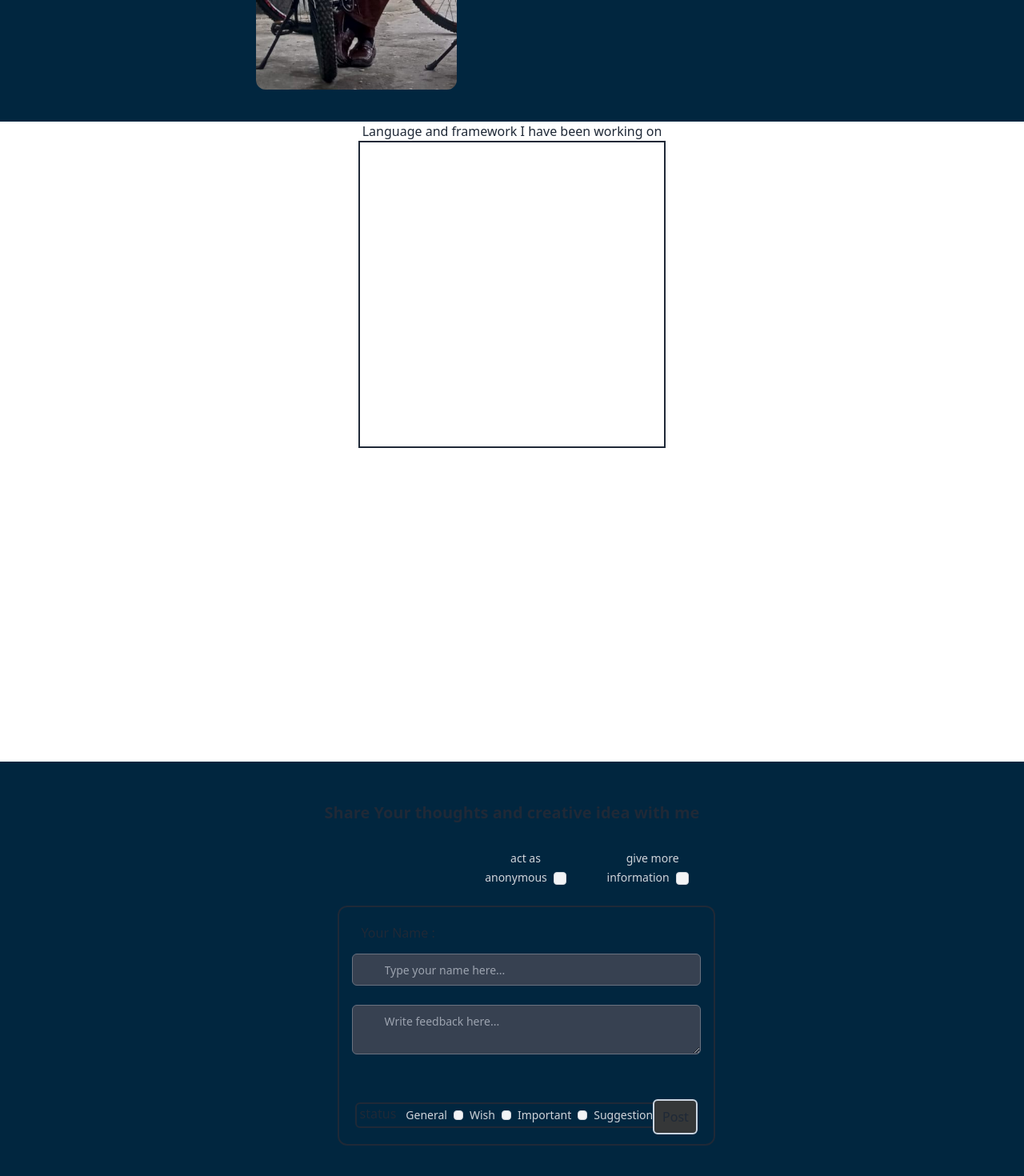
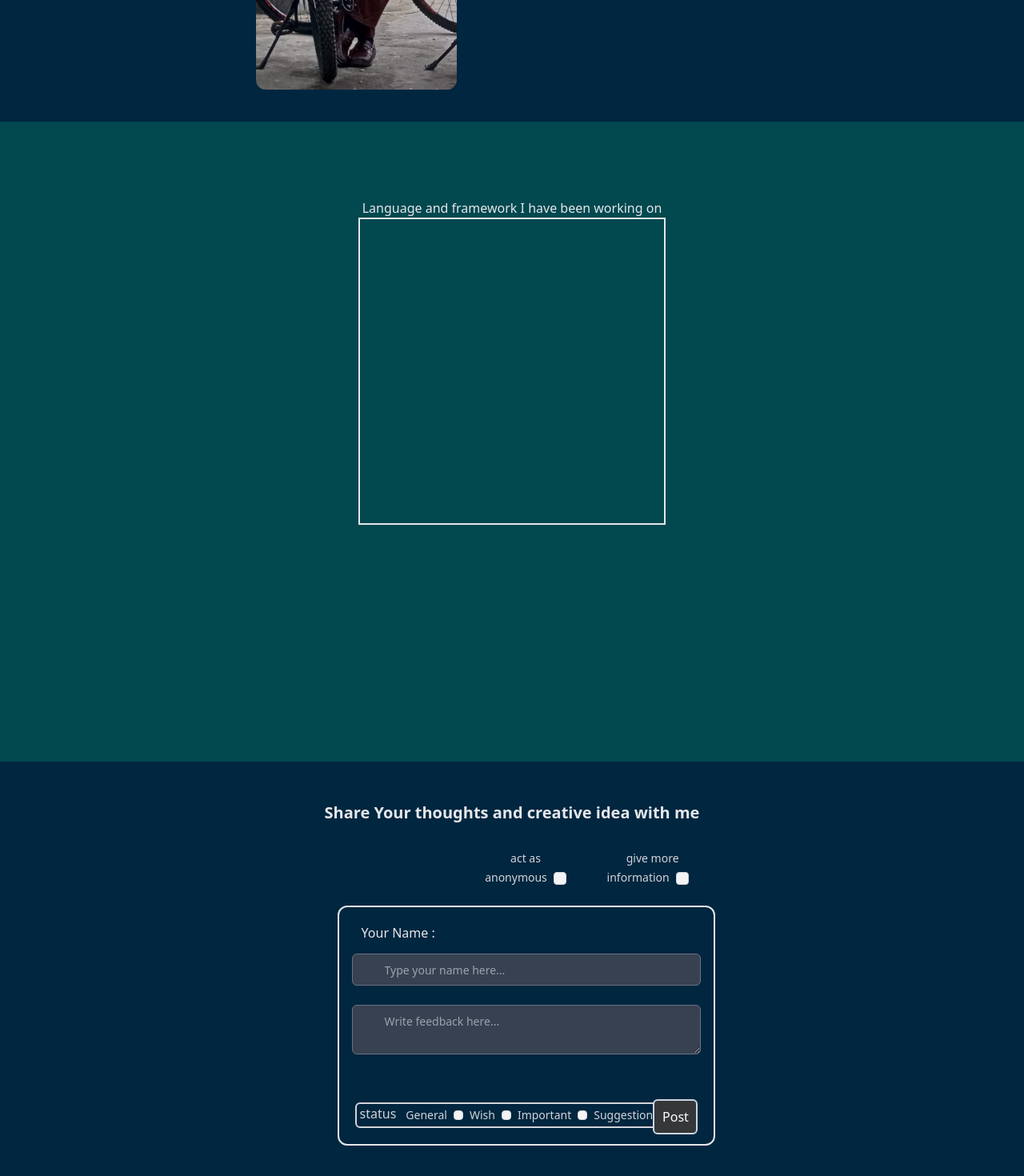
Before and after one commit to MohammadSheakh/mohammad-portfolio, a React (Create React App) app: page / in a window 1280 px wide. Shown: the part 1218-2688 px from the top of the page at 80% size. Built offline with nearby package versions, Linux system fonts and the light colour scheme.

Commit message:
design is improved slightly

```diff
--- a/src/components/common/footer.js
+++ b/src/components/common/footer.js
@@ -3,7 +3,7 @@ import FooterList from "./FooterList";
 
 export default function Footer() {
     return (
-        <div class="h-[300px] w-full bg-footerColor flex gap-x-10 justify-center pt-20">
+        <div class="h-[300px] w-full bg-footerColor text-gray-200 dark:text-gray-300  flex flex-wrap gap-x-10 justify-center pt-20">
             <div>
                 <ul>
                     <FooterList listTitle="Mohammad Sheakh Profile" />
--- a/src/components/home/Feedback.js
+++ b/src/components/home/Feedback.js
@@ -9,7 +9,7 @@ export default function Feedback() {
     return (
         <div class="min-h-screen max-h-auto flex w-full bg-PrimaryColorDark">
             <div class="h-auto w-auto mx-auto mt-[30px] mb-16">
-                <h1 class="text-center p-5 font-bold text-xl">
+                <h1 class="text-gray-200 dark:text-gray-300 text-center p-5 font-bold text-xl">
                     Share Your thoughts and creative idea with me
                 </h1>
 
@@ -47,7 +47,7 @@ export default function Feedback() {
                                 id="default-checkbox2"
                                 type="checkbox"
                                 value=""
-                                class="  w-4 h-4 text-blue-600 bg-gray-100 rounded border-gray-300 focus:ring-blue-500 dark:focus:ring-blue-600 dark:ring-offset-gray-800 focus:ring-2 dark:bg-gray-700 dark:border-gray-600"
+                                class="  w-4 h-4 text-blue-600 bg-gray-100 rounded border-gray-300  focus:ring-blue-500 dark:focus:ring-blue-600 dark:ring-offset-gray-800 focus:ring-2 dark:bg-gray-700 dark:border-gray-600"
                                 onChange={() => {
                                     setShowMoreForm(!showMoreForm);
                                     if (showMoreForm && showInputBox) {
@@ -59,11 +59,11 @@ export default function Feedback() {
                             />
                         </div>
                     </div>
-                    <div class="flex flex-col gap-y-6 border-2  rounded-xl p-4  ml-9 min-w-[200px] max-w-[500px]">
+                    <div class="flex flex-col gap-y-6 border-2  rounded-xl p-4  ml-9 min-w-[200px] max-w-[500px] border-gray-200">
                         {!showInputBox ? (
                             <>
                                 <div class="flex flex-wrap">
-                                    <h1 class="h-[30px] w-[180px]  mb-2 mt-1 w-auto px-3">
+                                    <h1 class="h-[30px] w-[180px]  mb-2 mt-1 w-auto px-3 text-gray-200 dark:text-gray-400 ">
                                         Your Name :{" "}
                                     </h1>
                                     <input
@@ -173,7 +173,7 @@ export default function Feedback() {
                                         <div>
                                             <button
                                                 htmlFor="my-modal-3"
-                                                className="border-2 ml-[-60px] bg-cardBorder text-center p-2 rounded-md w-14  absolute  bg-PrimaryColorDark hover:bg-PrimaryColorLight hover:text-orange border-homeColor hover:border-PureWhite "
+                                                className="text-white dark:text-white border-2 ml-[-60px] bg-cardBorder text-center p-2 rounded-md w-14  absolute  bg-PrimaryColorDark hover:bg-PrimaryColorLight hover:text-orange border-homeColor hover:border-PureWhite "
                                                 // mt-[-35px]
                                             >
                                                 Post
@@ -201,7 +201,7 @@ export default function Feedback() {
                                         <div>
                                             <button
                                                 htmlFor="my-modal-3"
-                                                className="border-2 ml-[-60px] bg-cardBorder text-center p-2 rounded-md w-14  absolute  bg-PrimaryColorDark hover:bg-PrimaryColorLight hover:text-orange border-homeColor hover:border-PureWhite "
+                                                className="text-white dark:text-white border-2 ml-[-60px] bg-cardBorder text-center p-2 rounded-md w-14  absolute  bg-PrimaryColorDark hover:bg-PrimaryColorLight hover:text-orange border-homeColor hover:border-PureWhite "
                                                 // mt-[-35px]
                                             >
                                                 Post
--- a/src/components/home/FeedbackStatus.js
+++ b/src/components/home/FeedbackStatus.js
@@ -3,8 +3,8 @@ import React from "react";
 export default function FeedbackStatus() {
     return (
         <div class=" p-1 ">
-            <div class="flex border-2 rounded-md pr-2">
-                <h1 class="mx-1">status </h1>
+            <div class="flex border-2 rounded-md pr-2 border-gray-300">
+                <h1 class="mx-1 text-gray-300 dark:text-gray-300 ">status </h1>
                 <label
                     for="default-checkbox3"
                     class=" mr-2 ml-2 my-1 text-sm font-medium text-gray-300 dark:text-gray-300 "
--- a/src/components/home/Intro.js
+++ b/src/components/home/Intro.js
@@ -6,7 +6,7 @@ import Links from "./Links";
 export default function Intro() {
     return (
         <>
-            <div class=" min-h-[70vh] max-h-auto pb-[40px] w-full flex flex-row xs:flex-col flex-wrap bg-PrimaryColorDark dark:bg-PrimaryColorDark ">
+            <div class="text-gray-200 dark:text-gray-300 min-h-[70vh] max-h-auto pb-[40px] w-full flex flex-row xs:flex-col flex-wrap bg-PrimaryColorDark dark:bg-PrimaryColorDark ">
                 <div class="relative w-auto  flex-1">
                     {/* bg-PureWhite columns-6 w-full place-items-center*/}
                     <div
--- a/src/components/home/SkillSet.js
+++ b/src/components/home/SkillSet.js
@@ -2,13 +2,16 @@ import React from "react";
 
 export default function SkillSet() {
     return (
-        <div class="container min-h-screen max-h-auto mx-auto w-auto ">
-            <div class="flex justify-center">
-                <h1>Language and framework I have been working on</h1>
+        <div class="min-h-screen max-h-auto mx-auto w-auto bg-footerColor ">
+            {/* container */}
+            <div class="flex justify-center text-gray-200 dark:text-gray-300 ">
+                <h1 class="mt-24">
+                    Language and framework I have been working on
+                </h1>
             </div>
 
             <div class="flex justify-center">
-                <div class="h-96 w-96 border-2"></div>
+                <div class="h-96 w-96 border-2  border-gray-200"></div>
             </div>
         </div>
     );
--- a/src/components/projects/ProjectsCategory/ProjectCard.js
+++ b/src/components/projects/ProjectsCategory/ProjectCard.js
@@ -40,7 +40,7 @@ export default function ProjectCard({
     }, [showFullDetails]);
 
     return (
-        <div class=" border-2 h-[500px] w-[500px] bg-cardBG text-cardTextColor p-1 rounded-xl">
+        <div class=" border-2 h-[500px]  w-[500px]  bg-cardBG text-cardTextColor p-1 rounded-xl mb-10">
             <div>
                 {/* // carousal div */}
                 <ProjectCardCarrousel
--- a/src/components/projects/ProjectsCategory/ProjectCardCarrousel.js
+++ b/src/components/projects/ProjectsCategory/ProjectCardCarrousel.js
@@ -23,7 +23,7 @@ export default function ProjectCardCarrousel({
             }}
             navigation={true}
             modules={[Pagination, Navigation]}
-            className="mySwiper h-52 overflow-hidden rounded-lg md:h-52"
+            className="mySwiper overflow-hidden rounded-lg lg:h-52 md:h-52 sm:h-52 xl:h-52 h-40 w-auto"
         >
             <SwiperSlide>
                 <img src={carrouselPhoto1} class=" " alt="..." />
--- a/src/components/timeline/YearSearch.js
+++ b/src/components/timeline/YearSearch.js
@@ -3,7 +3,7 @@ import React from "react";
 export default function YearSearch() {
     return (
         <>
-            <form class="flex items-center mt-[40px]">
+            <form class="flex items-center mt-[40px] ">
                 <label for="simple-search" class="sr-only">
                     Search
                 </label>
@@ -33,7 +33,7 @@ export default function YearSearch() {
                 </div>
                 <button
                     type="submit"
-                    class="p-2.5 ml-2 text-sm font-medium text-white bg-blue-700 rounded-lg border border-blue-700 hover:bg-blue-800 focus:ring-4 focus:outline-none focus:ring-blue-300 dark:bg-blue-600 dark:hover:bg-blue-700 dark:focus:ring-blue-800"
+                    class="p-2.5   ml-2 text-sm font-medium text-white bg-blue-700 rounded-lg border border-blue-700 hover:bg-blue-800 focus:ring-4 focus:outline-none focus:ring-blue-300 dark:bg-blue-600 dark:hover:bg-blue-700 dark:focus:ring-blue-800"
                 >
                     <svg
                         class="w-5 h-5"
--- a/src/index.css
+++ b/src/index.css
@@ -46,8 +46,8 @@
 
   .swiper-slide img {
     display: block;
-    width: 100%;
-    height: 100%;
+    width: auto; /*100% */
+    height: auto; /*100% */
     object-fit: cover;
   }
 
@@ -58,11 +58,11 @@
 
   .mainCustom {
     width: 90% !important;
-    height: 465px !important;
+    /* height: 465px !important; */
 }
 .custom {
     width: 352px !important;
-    height: 400px;
+    /* height: 400px; */
     position: relative;
     top: 10px;
     border-radius: 6px;
--- a/src/pages/projects.js
+++ b/src/pages/projects.js
@@ -5,7 +5,7 @@ import SearchProject from "../components/projects/SearchProject";
 export default function Projects() {
     return (
         <>
-            <div class="  h-screen w-full  ">
+            <div class="  h-auto w-full bg-PrimaryColorDark ">
                 {/* mt-10 mr-10 */}
                 {/*
                 2xl:px-[30%] -> normal -> 100%
--- a/src/pages/timeline.js
+++ b/src/pages/timeline.js
@@ -7,12 +7,12 @@ import YearSearch from "../components/timeline/YearSearch";
 export default function Timeline() {
     return (
         <>
-            <div class="h-screen w-full flex">
+            <div class="h-screen w-full flex bg-PrimaryColorDark">
                 <div class="flex-2 mt-8">
                     <TimeLineUnits />
                 </div>
 
-                <div class="flex-1 place-content-center mt-10 mr-10">
+                <div class="flex-1 place-content-center mt-10 mr-10 hidden lg:block">
                     <YearSearch />
                     <SearchResults />
                 </div>
```
